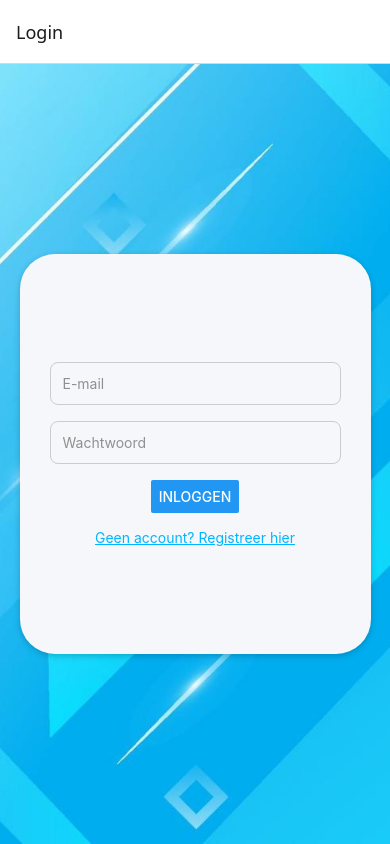
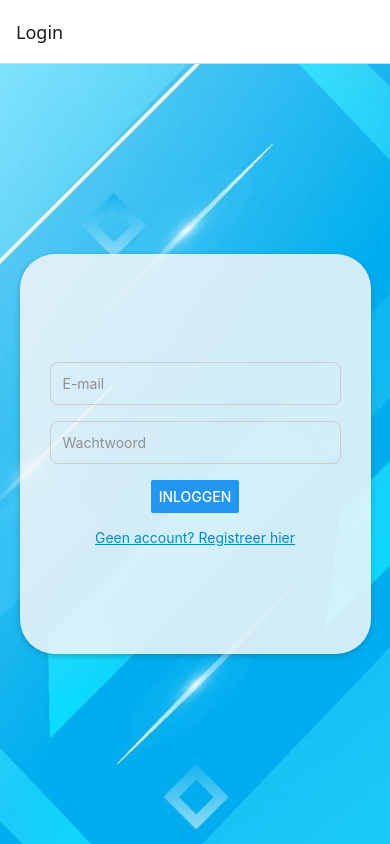
Before and after one commit to HamsterChief/Project_D, a React Native app in the folder AgendaApp/: screen /Login in a window 390 px wide. Built offline with nearby package versions, Linux system fonts and the light colour scheme.

Commit message:
Opacity login form

```diff
--- a/AgendaApp/screens/Login.tsx
+++ b/AgendaApp/screens/Login.tsx
@@ -4,6 +4,7 @@ import { signInWithEmailAndPassword } from 'firebase/auth';
 import { auth } from '../firebaseConfig';
 import { useNavigation } from '@react-navigation/native';
 import { Ionicons } from '@expo/vector-icons';
+import { rgbaColor } from 'react-native-reanimated/lib/typescript/Colors';
 
 const LoginScreen = () => {
   const navigation = useNavigation();
@@ -99,7 +100,7 @@ const styles = StyleSheet.create({
     justifyContent: 'center',
     alignItems: 'center',
     padding: 30,
-    backgroundColor: '#F5F7FA',
+    backgroundColor: 'rgba(245,247,250, 0.85)',
     borderRadius: 35,
     shadowColor: '#000',
     shadowOffset: { width: 0, height: 2 },
@@ -135,7 +136,7 @@ const styles = StyleSheet.create({
   registerLink: {
     marginTop: 16,
     textAlign: 'center',
-    color: '#00b6ff',
+    color: '#008bd1',
     textDecorationLine: 'underline',
   },
 });
```
